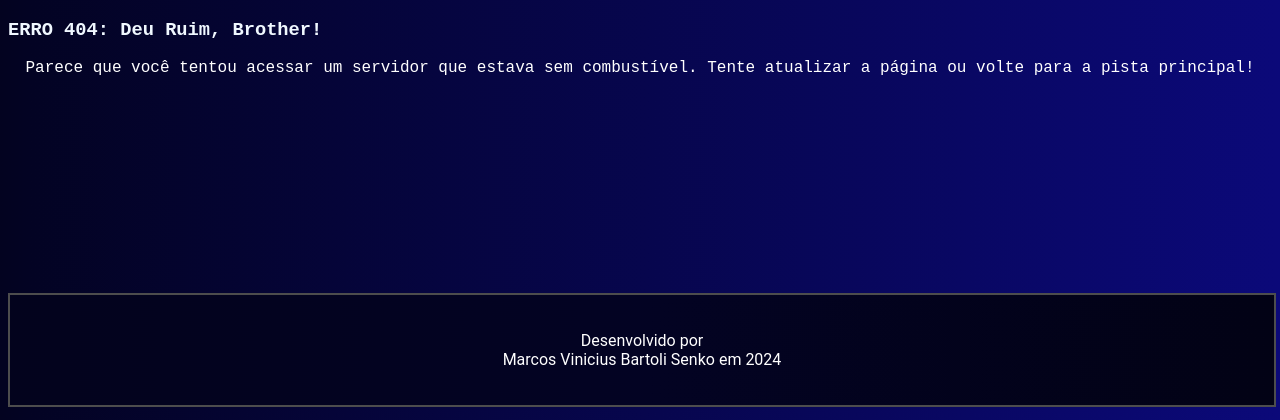
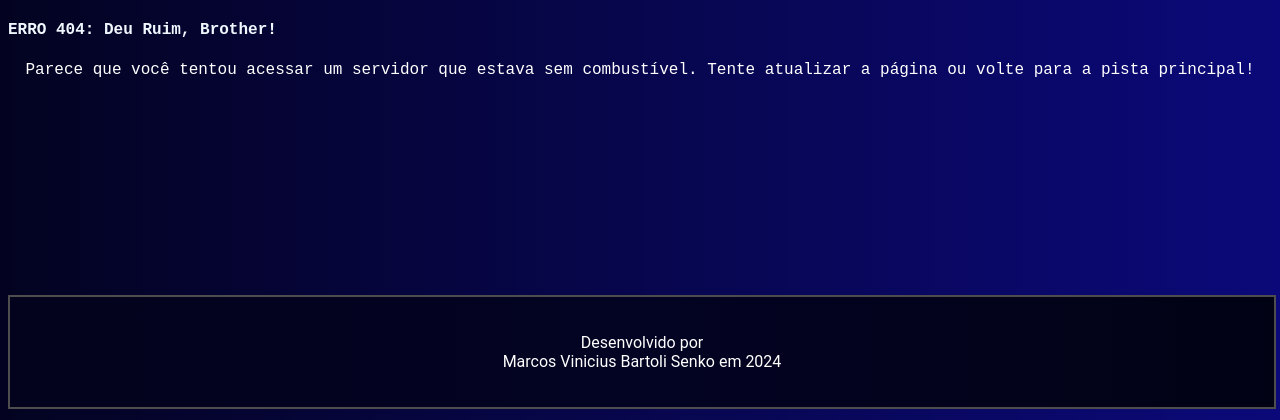
Before and after one commit to Marcosvini0001/sitepessoal, a PHP site: page /index.php?pagina=erro in a window 1280 px wide. Shown: the part 195-615 px from the top of the page. Run offline with PHP 8.4, Linux system fonts and the light colour scheme; some libraries are stand-ins or nearby versions.

Commit message:
tentativa de estilar erro.php

```diff
--- a/index.php
+++ b/index.php
@@ -7,7 +7,7 @@
 
     <base href="home">
 
-    <title>Marcos V.B.S.</title>
+    <title>Marcos Vinicius - Desenvolvedor</title>
     <link rel="shortcut icon" href="imagens/title.png">
 
     <link rel="preconnect" href="https://fonts.googleapis.com">
--- a/paginas/erro.php
+++ b/paginas/erro.php
@@ -1,7 +1,6 @@
 <main>
-
-    <div class="erro-text">
-        <h3>ERRO 404: Deu Ruim, Brother!</h3>
+    <div class="erro">
+        <h4>ERRO 404: Deu Ruim, Brother!</h4>
 
         <p>Parece que você tentou acessar um servidor que estava sem combustível.
             Tente atualizar a página ou volte para a pista principal!</p>
--- a/styles/erro.css
+++ b/styles/erro.css
@@ -1,5 +1,5 @@
-.erro-text{
+.erro{
     display: flex;
     justify-content: center;
-    text-align: center;
+    padding: 300px;
 }
```
